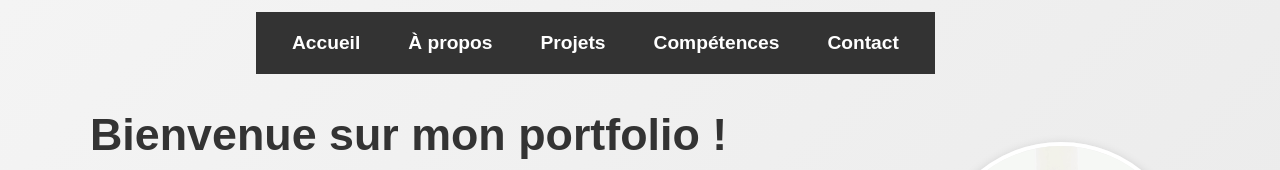
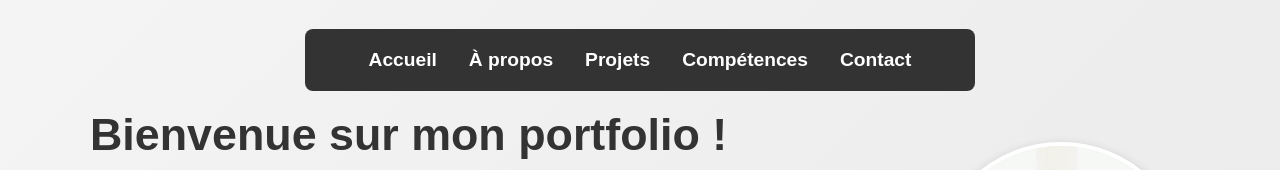
Before and after one commit to CloeCrdr/portfolio, an Angular app: page / in a window 1280 px wide. Shown: the top 170 px of the page. Built offline with nearby package versions, Linux system fonts and the light colour scheme; what ngx-owl-carousel-o would draw is missing.

Commit message:
commit debug - NAVBAR IMPROVEMENT

```diff
--- a/src/app/app.component.html
+++ b/src/app/app.component.html
@@ -1,5 +1,6 @@
 <nav>
-  <ul>
+  <button class="menu-toggle" (click)="toggleMenu()">☰</button>
+  <ul class="nav-menu" [class.active]="menuOpen">
     <li><a href="#home" (click)="setActiveSection('')">Accueil</a></li>
     <li><a href="#about" (click)="setActiveSection('about')">À propos</a></li>
     <li><a href="#projects" (click)="setActiveSection('projects')">Projets</a></li>
--- a/src/app/app.component.ts
+++ b/src/app/app.component.ts
@@ -10,6 +10,7 @@ import { HomeComponent } from './components/home/home.component';
 })
 export class AppComponent {
   title = 'portfolio | Cloe Gaspar Cordeiro';
+  menuOpen = false;
 
   activeSection: string = '';
   showButton: boolean = false;
@@ -26,4 +27,9 @@ export class AppComponent {
   scrollToTop() {
     window.scrollTo({ top: 0, behavior: 'smooth'});
   }
+
+  toggleMenu() {
+    this.menuOpen = !this.menuOpen;
+  }
+
 }
--- a/src/styles.scss
+++ b/src/styles.scss
@@ -49,79 +49,94 @@ body {
   opacity: 0.3;
   transform: scale(0.95);
 }
+
+/* Navigation - Mobile: Menu hamburger */
 nav {
+  position: fixed;
+  top: 0;
+  left: 0;
   width: 100%;
+  background: #333;
+  padding: 1rem;
+  z-index: 9999;
   text-align: center;
+}
 
-    ul {
+.menu-toggle {
+  display: block;
+  background: none;
+  border: none;
+  color: white;
+  font-size: 2rem;
+  cursor: pointer;
+}
+
+.nav-menu {
+  display: none;
+  flex-direction: column;
   background: #333;
-      padding: 0.5rem;
-      z-index: 9999;
-      position: fixed;
-      top: 1.5%;
-      left: 20%;
+  position: absolute;
+  top: 60px;
+  left: 50%;
+  transform: translateX(-50%);
+  width: 70%;
+  padding: 20px;
+  border-radius: 8px;
   list-style: none;
+}
+
+.nav-menu.active {
   display: flex;
-      flex-direction: column;  // Stack en colonne pour mobile
-      gap: 1rem;
-      padding: 20px;
-      margin: 0;
-      align-items: center;
+}
 
-      li {
-        position: relative;
+.nav-menu li {
+  padding: 10px 0;
+}
 
-        a {
+.nav-menu a {
   text-decoration: none;
   color: #fff;
   font-weight: bold;
   font-size: 1.2rem;
   transition: color 0.3s ease;
+}
 
-          &:hover {
+.nav-menu a:hover {
   color: #ff6347;
 }
 
-          &:after {
-            content: '';
-            position: absolute;
-            width: 0;
-            height: 6px;
-            background-color: #ff6347;
-            bottom: -4px;
-            left: 0%;
-            transition: width 0.3s ease
+/* Desktop - Navigation centrée en haut */
+@media (min-width: 1024px) {
+  nav {
+    position: fixed;
+    top: 0;
+    left: 50%;
+    transform: translateX(-50%);
+    width: 100%;
+    background: transparent;
   }
 
-          &:hover::after {
-            width: 100%;
+  .menu-toggle {
+    display: none; /* Cache le menu hamburger sur desktop */
   }
 
-          &.active {
-            color: #ff6347;  // Couleur de l'élément actif
-
-            &::after {
-              content: '';
-              position: absolute;
-              width: 100%;  // Le soulignement est complet quand l'élément est actif
-              height: 2px;
-              background-color: #ff6347;
-              bottom: -4px;
-            }
-          }
-        }
-      }
-    }
+  .nav-menu {
+    display: flex !important;
+    flex-direction: row;
+    justify-content: center;
+    position: relative;
+    top: auto;
+    left: auto;
+    transform: none;
+    background: transparent;
+    width: 50%;
+    margin: 1% auto;
+    padding: 10px 15px;
+    list-style : none;
+    background-color: #333;
   }
 
-  /* Ajustement pour les grands écrans */
-  @media (min-width: 768px) {
-    nav ul {
-      flex-direction: row;  // Horizontal pour tablette et desktop
-      justify-content: center;
-    }
-
-    nav li {
+  .nav-menu li {
     margin: 0 1rem;
   }
 }
```
Lines whose indentation alone changed are shown as unchanged.
